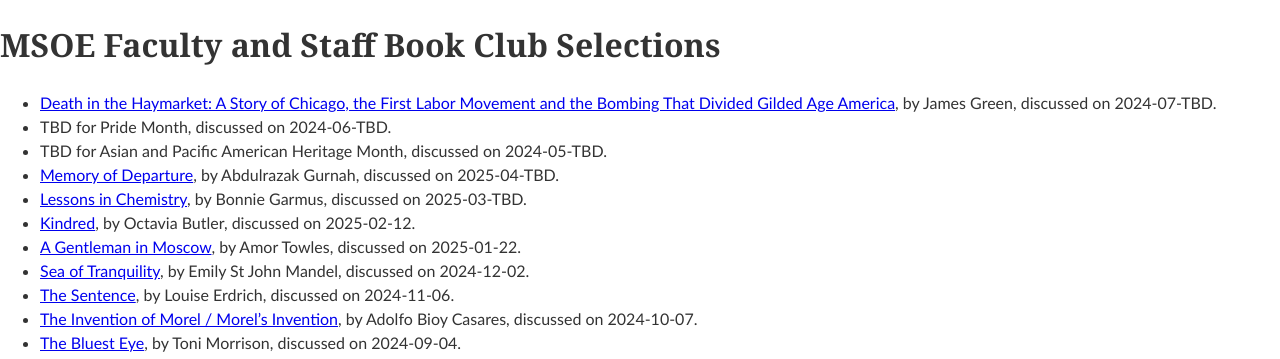
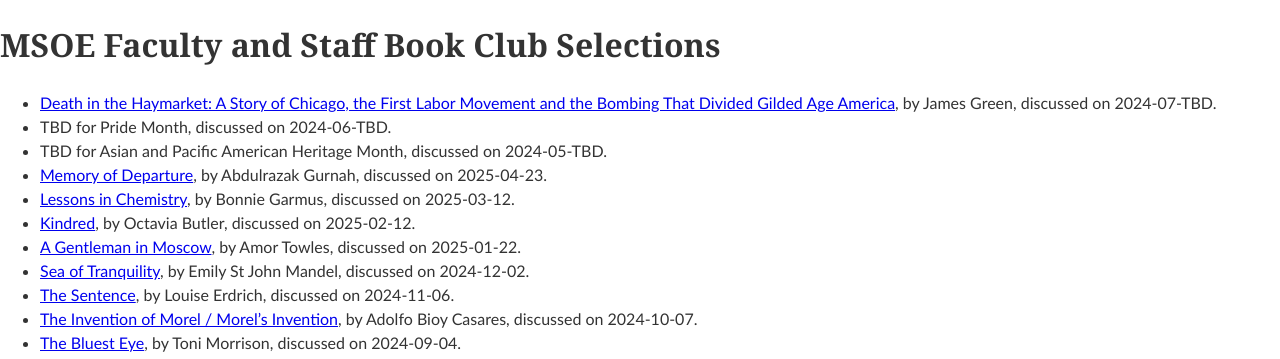
Before and after one commit to edurant/edurant.github.io, a Jekyll site: the page built from misc/bookClub.md, in a window 1280 px wide and 900 px high. Shown: the top 359 px of the window. Built offline with Jekyll 4.4.1, drawn with Linux system fonts in a browser that asks for light colours; our own code applies the rules of GitHub Pages for plain Markdown files.

Commit message:
MSOE Book Club: March and April dates

```diff
--- a/misc/bookClub.md
+++ b/misc/bookClub.md
@@ -1,13 +1,13 @@
 ---
 title: "MSOE Faculty and Staff Book Club Selections"
-date: 2024-11-21 10:54:30 -0600
+date: 2025-01-23 12:11:30 -0600
 ---
 
 * [Death in the Haymarket: A Story of Chicago, the First Labor Movement and the Bombing That Divided Gilded Age America](https://bookshop.org/p/books/death-in-the-haymarket-a-story-of-chicago-the-first-labor-movement-and-the-bombing-that-divided-gilded-age-america-james-green/7831023), by James Green, discussed on 2024-07-TBD.
 * TBD for Pride Month, discussed on 2024-06-TBD.
 * TBD for Asian and Pacific American Heritage Month, discussed on 2024-05-TBD.
-* [Memory of Departure](https://bookshop.org/p/books/memory-of-departure-by-the-winner-of-the-nobel-prize-in-literature-2021-abdulrazak-gurnah/17772589), by Abdulrazak Gurnah, discussed on 2025-04-TBD.
-* [Lessons in Chemistry](https://bookshop.org/p/books/lessons-in-chemistry-bonnie-garmus/19638865), by Bonnie Garmus, discussed on 2025-03-TBD.
+* [Memory of Departure](https://bookshop.org/p/books/memory-of-departure-by-the-winner-of-the-nobel-prize-in-literature-2021-abdulrazak-gurnah/17772589), by Abdulrazak Gurnah, discussed on 2025-04-23.
+* [Lessons in Chemistry](https://bookshop.org/p/books/lessons-in-chemistry-bonnie-garmus/19638865), by Bonnie Garmus, discussed on 2025-03-12.
 * [Kindred](https://bookshop.org/p/books/kindred-octavia-e-butler/11629395), by Octavia Butler, discussed on 2025-02-12.
 * [A Gentleman in Moscow](https://bookshop.org/books/a-gentleman-in-moscow/9780143110439), by Amor Towles, discussed on 2025-01-22.
 * [Sea of Tranquility](https://bookshop.org/p/books/sea-of-tranquility-emily-st-john-mandel/17768221), by Emily St John Mandel, discussed on 2024-12-02.
```
